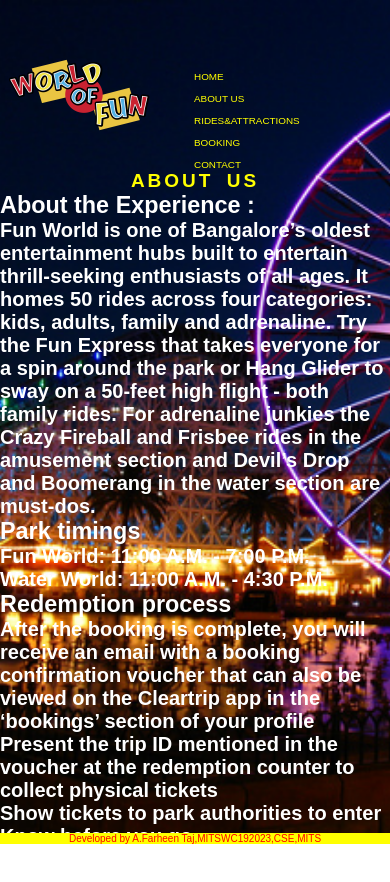
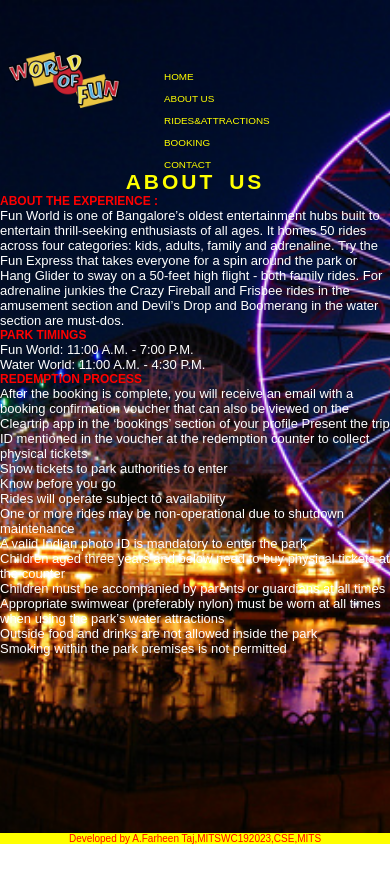
Before and after one commit to Farheen97/Myweb, a plain HTML site: page about.html in a window 390 px wide. After the commit the page ends 844 px from the top, so only its background shows below. Drawn offline with nearby package versions, Linux system fonts and the light colour scheme.

Commit message:
Update style.css

```diff
--- a/css/style.css
+++ b/css/style.css
@@ -47,7 +47,6 @@
 	margin-top: 20px;
 }
 .main-nav{
-	float:right;
 	margin-top: 60px;
 }
 .main-nav li{
@@ -85,6 +84,18 @@
 	margin-bottom: 20px;
 
 }
+h3{
+	color:red;
+	font-style: bold;
+	text-transform: uppercase;
+	font-size:20px;
+}
+h4{
+	color:white;
+	font-size:15px;
+	font-weight: lighter;
+}
+
 .container1
 {
 	color:yellow;
@@ -190,6 +201,8 @@
 @media only screen and (max-width:998px){
 	h1{font-size:200%;}
 	h2{font-size:150%;}
+		h2{font-size:15px;}
+		h4{font-size:13px;}
 	.container1{
 		font-size: 150%;
 	}
@@ -221,6 +234,7 @@
 @media only screen and (max-width:500px){
 	h1{font-size: 115%%}
 	h2{font-size:75%;}
+		h3{font-size:40%;}
 	.column {
     -ms-flex: 100%;
     flex: 100%;
@@ -232,8 +246,9 @@
   }
 }
 @media only screen and (max-width: 450px){
-	h1{font-size: 95%}
+	h1{font-size: 105%}
 	h2{font-size:75%;}
+		h3{font-size:60%;}
 	.container1{font-size:65%;}
 	.main-nav{
 		float: left;
@@ -242,7 +257,7 @@
 		font-size: 55%
 	}
 	.logo{
-		height:150px;
+		height:120px;
 	}
 	.footer{
 		font-size:10px;
@@ -252,10 +267,11 @@
 	}
 	.container{font-size:75%}
 }
-@media only screen and (max-width: 360px){
+@media only screen and (max-width: 380px){
 	h1{font-size: 75%}
+	h4{font-size:11px;}
 	.logo{
-		height:125px;
-		width:auto;
+		height:120px;
+		width: auto;
 	}
 }
```
